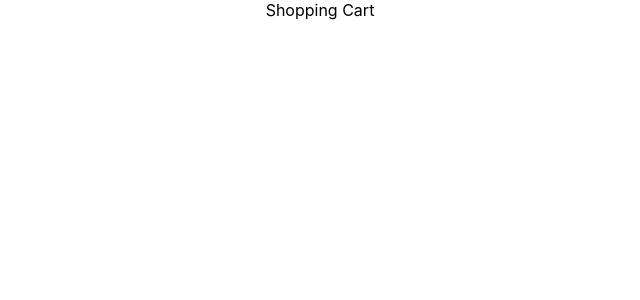
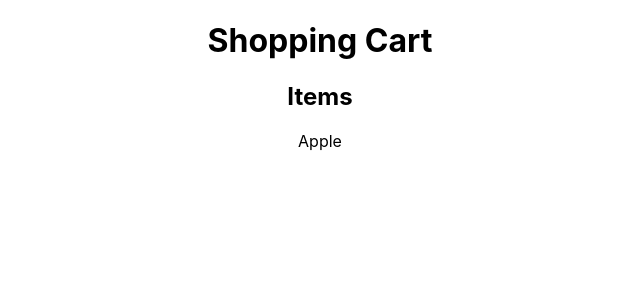
Before and after one commit to alexander215/shopping-cart, a React (Create React App) app: page / in a window 1280 px wide. Shown: the top 300 px of the page, without its empty margins (320-960 px from the left). Built offline with nearby package versions, Linux system fonts and the light colour scheme.

Commit message:
Create ItemContainer and pass through props

```diff
--- a/src/components/App.js
+++ b/src/components/App.js
@@ -1,11 +1,13 @@
-import React from 'react';
+import React, { useState } from 'react';
+import './App.css';
+import ItemContainer from './ItemContainer/ItemContainer';
 
-import './App.css';
-
-function App() {
+const App = () => {
+  const [item, setItem] = useState('Apple')
   return (
     <div className="App">
-      Shopping Cart
+      <h1>Shopping Cart</h1>
+      <ItemContainer fruit={item}/>
     </div>
   );
 }
--- /dev/null
+++ b/src/components/ItemContainer/ItemContainer.js
@@ -0,0 +1,14 @@
+import React from 'react'
+
+const ItemContainer = (props) => {
+  // const [itemsState, setItemsState] = useState('Apple')
+
+  return (
+    <div>
+      <h2>Items</h2>
+      {props.fruit}
+    </div>
+  )
+}
+
+export default ItemContainer
```
